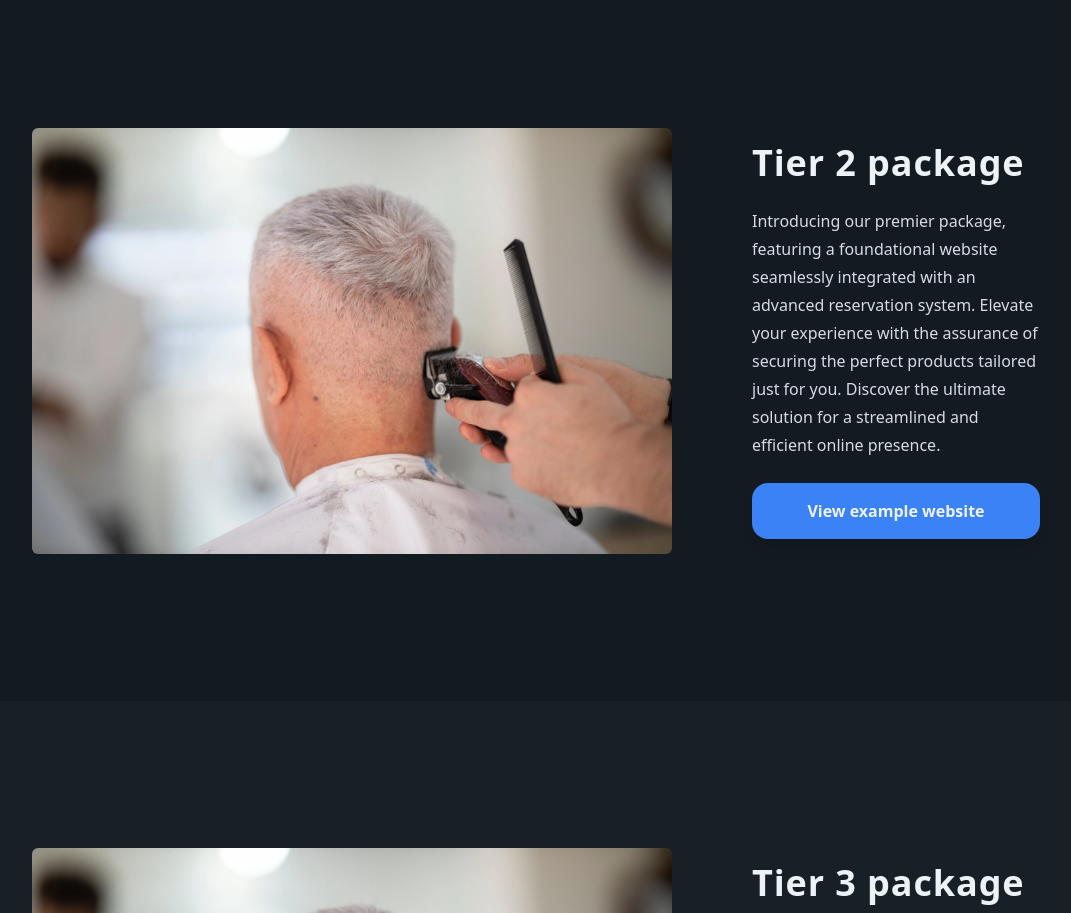
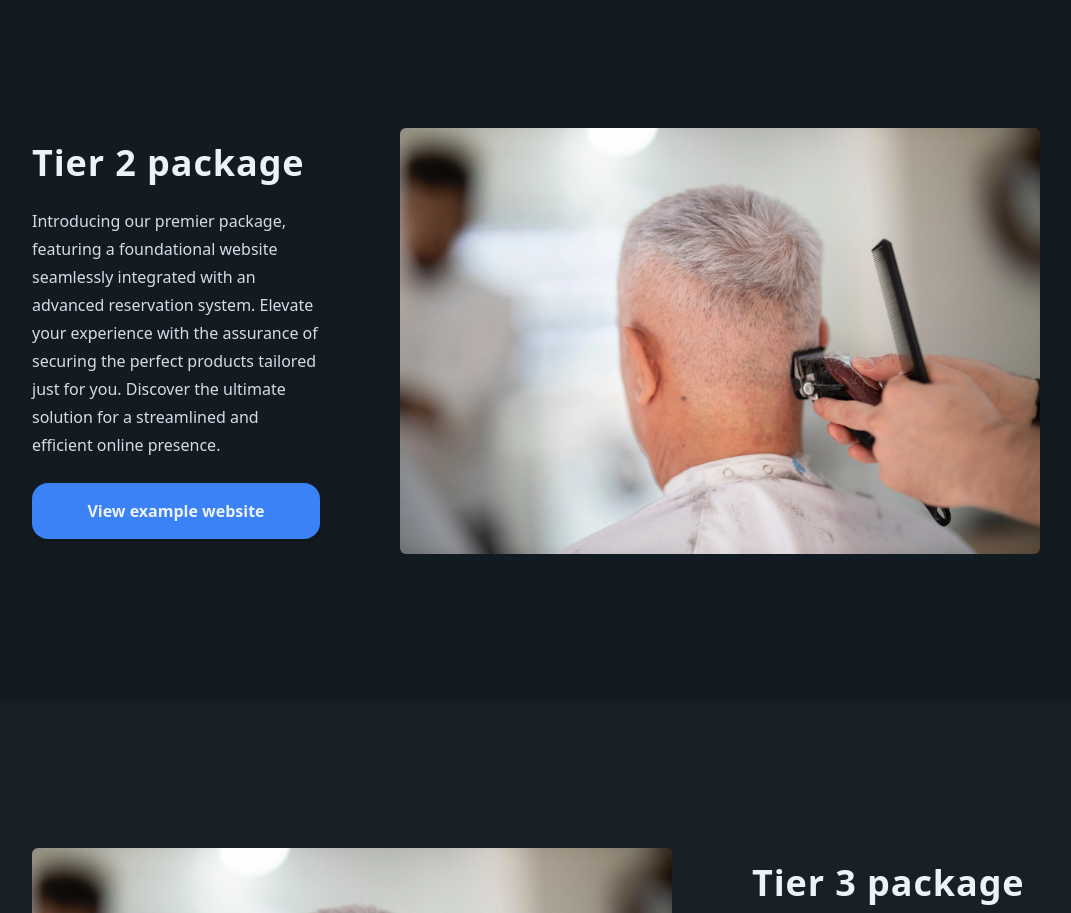
Before and after one commit to MichaelFJ98/DeMannekesFC, a React (Create React App) app in the folder demannekesfc/: page / in a window 1280 px wide. Shown: the part 1740-2653 px from the top of the page, without its empty margins (104-1175 px from the left). Built offline with nearby package versions, Linux system fonts and the light colour scheme; what tailwindcss-bg-patterns would draw is missing.

Commit message:
Update Tier2.js

```diff
--- a/demannekesfc/src/components/tiers/Tier2.js
+++ b/demannekesfc/src/components/tiers/Tier2.js
@@ -6,7 +6,7 @@ export default function Tier2() {
         <div className="bg-c3 h-full xl:h-[45rem]" id="packages">
             <div className="bg-c2 w-screen h-full flex lg:justify-center p-4 lg-p-0 rounded-2xl">
                 <div className="flex flex-col lg:flex-row lg:w-10/12 h-full items-center lg:space-x-20 p-4">
-                    <img src="./assets/images/hairdresser/herobg.webp" alt="barberimg" className="hidden md:hidden lg:block xl:block w-full lg:w-[30rem] xl:w-[40rem] rounded-md object-cover" />
+
                     <div className="w-full lg:w-[38rem] flex flex-col space-y-6">
                         <Fade top distance="20px" duration={1500}>
                             <h1 className="text-4xl font-semibold lg:font-bold text-l1 tracking-wide lg:text-left">Tier 2 package</h1>
@@ -17,7 +17,9 @@ export default function Tier2() {
                         <Fade top distance="20px" duration={1500} delay={600}>
                             <button className="bg-primary hover:bg-blue-600 hover:scale-110 transition-all shadow-lg duration-300 p-4 rounded-2xl text-l1 font-semibold lg:mx-0">View example website</button>
                         </Fade>
+
                     </div>
+                    <img src="./assets/images/hairdresser/herobg.webp" alt="barberimg" className="hidden md:hidden lg:block xl:block w-full lg:w-[30rem] xl:w-[40rem] rounded-md object-cover" />
                 </div>
             </div>
         </div>
```
